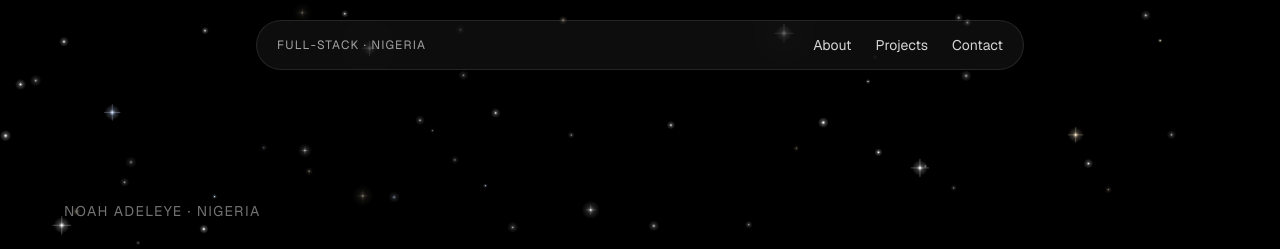
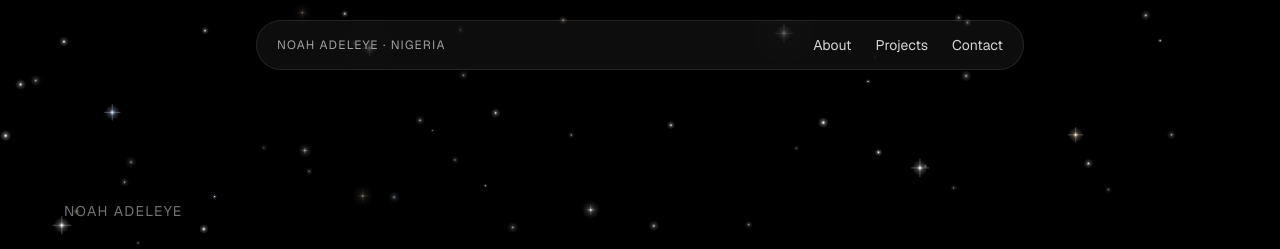
Before and after one commit to noahadeleye17-coder/portfolio-dev, a Next.js app: page / in a window 1280 px wide. Shown: the top 249 px of the page. Built offline with nearby package versions, Linux system fonts and the light colour scheme.

Commit message:
nav changes

```diff
--- a/components/sections/Hero.tsx
+++ b/components/sections/Hero.tsx
@@ -41,7 +41,7 @@ export default function Hero() {
           variants={line}
           className="text-sm tracking-widest uppercase text-neutral-500 mb-6"
         >
-          Noah Adeleye · Nigeria
+          Noah Adeleye
         </motion.p>
 
         <motion.div variants={line} className="relative">
--- a/components/shared/Navbar.tsx
+++ b/components/shared/Navbar.tsx
@@ -21,7 +21,7 @@ export default function Navbar() {
                    bg-white/5 px-5 py-3 backdrop-blur-xl shadow-[0_8px_32px_rgba(0,0,0,0.35)]"
       >
         <span className="text-xs tracking-widest uppercase text-neutral-400 whitespace-nowrap">
-          Full-stack · Nigeria
+          Noah Adeleye · Nigeria
         </span>
 
         <ul className="flex items-center gap-6">
```
Also changed, not shown: 1 other file (tests, documents, lock files or other folders).
